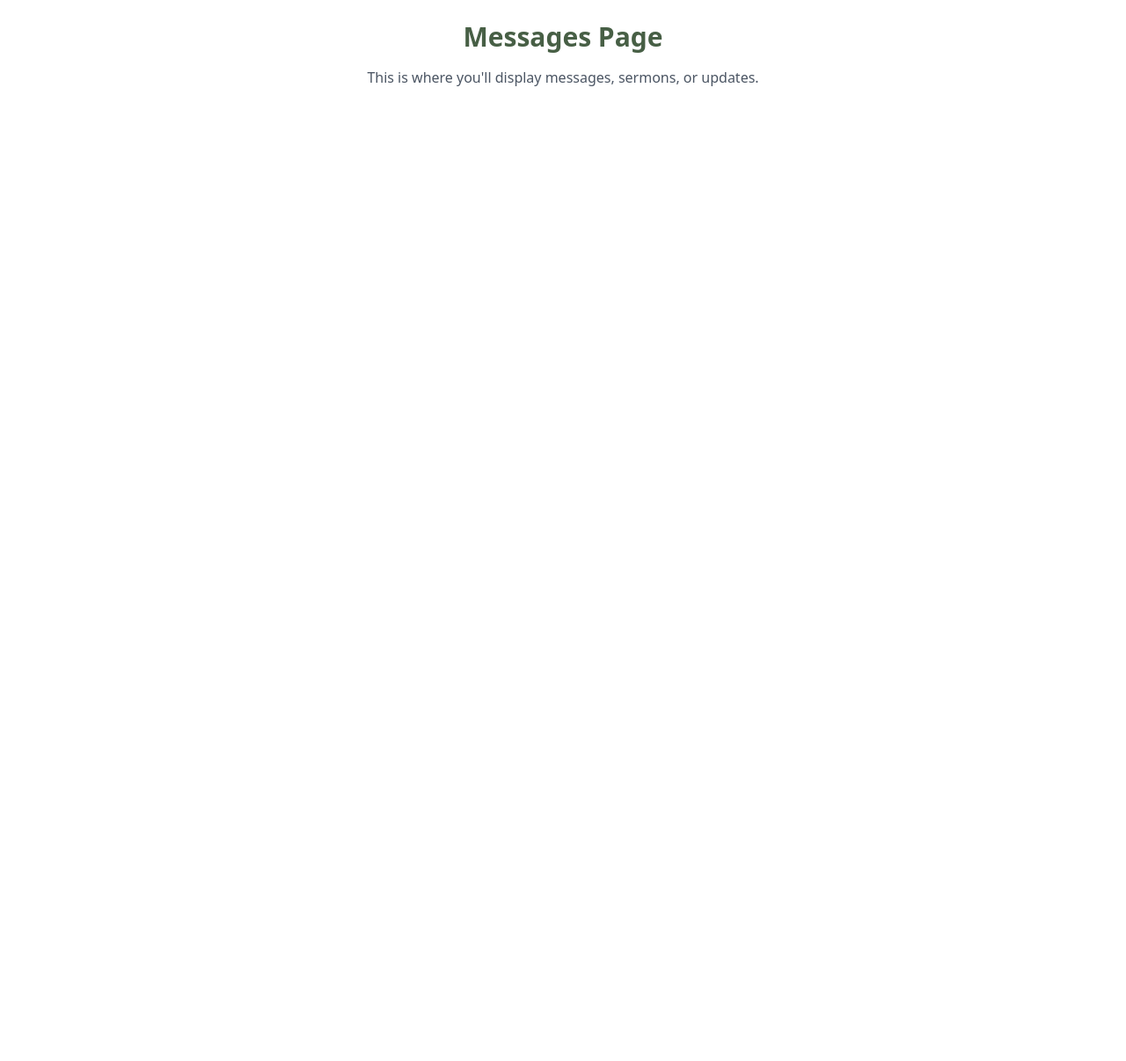
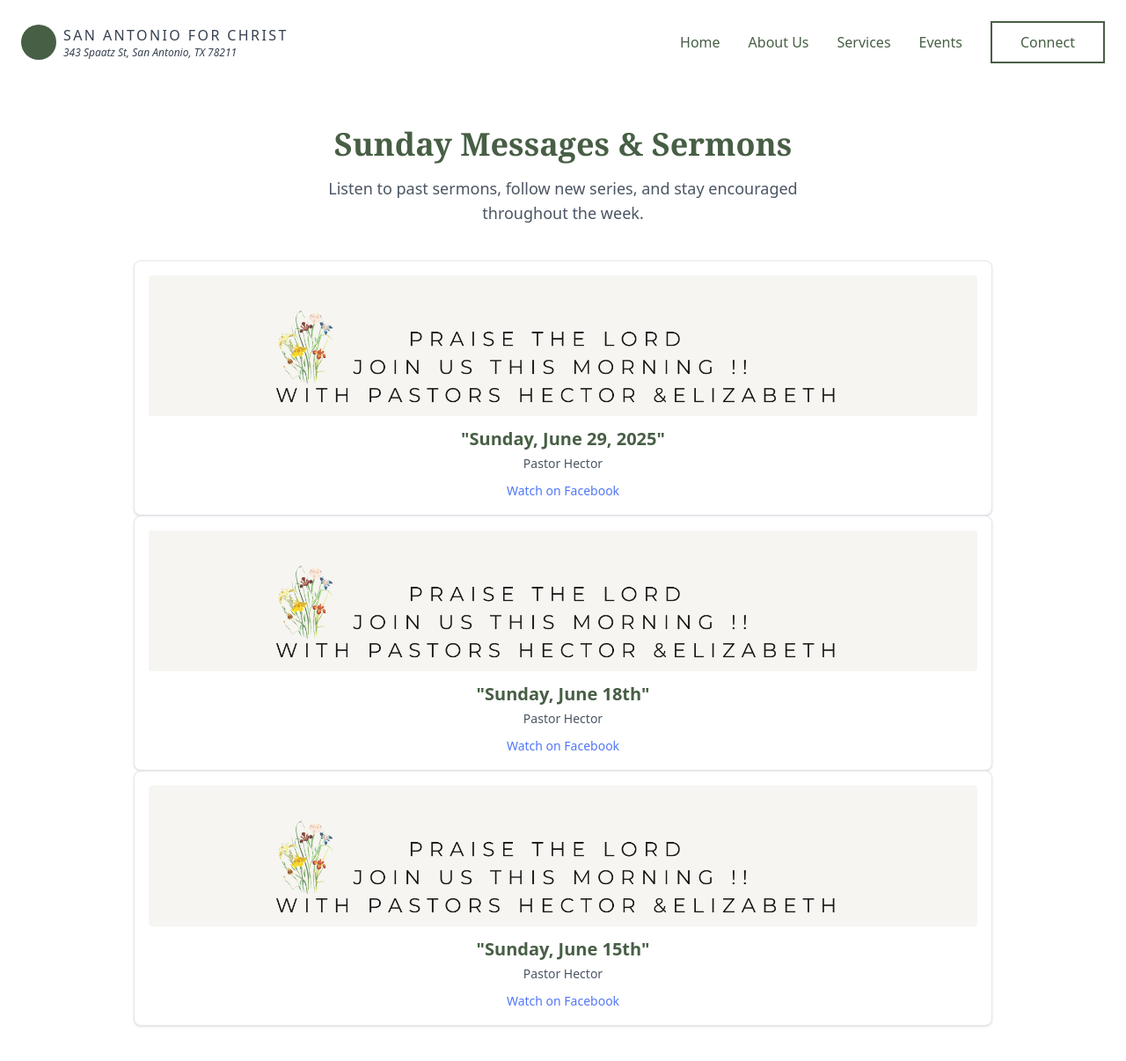
Before and after one commit to lidiads22/San-Antonio-for-christ-church, a Vue app: page /messages in a window 1280 px wide. Shown: the top 1206 px of the page at 88% size. Before the commit the page ends 800 px from the top, so only its background shows below. Built offline with nearby package versions, Linux system fonts and the light colour scheme.

Commit message:
Added new message file

```diff
--- a/src/pages/messages.vue
+++ b/src/pages/messages.vue
@@ -7,12 +7,99 @@ const isOpen = ref(false)
 </script>
 
 <template>
-  <main class="p-6 text-center">
-    <h1 class="text-3xl font-bold text-[#475F45]">Messages Page</h1>
-    <p class="text-gray-600 mt-4">
-      This is where you'll display messages, sermons, or updates.
-    </p>
+  <main>
+    <!-- NAV HEADER -->
+    <header class="relative">
+      <div class="container px-6 py-6 mx-auto lg:flex lg:items-center lg:justify-between">
+        <div class="flex items-center justify-between ">
+          <a class="flex items-center -mx-1" href="#">
+            <!-- Logo -->
+            <svg class="w-8 h-8 mx-1 sm:h-10 sm:w-10" viewBox="0 0 49 49" fill="none" xmlns="http://www.w3.org/2000/svg">
+              <!-- SVG path truncated for brevity -->
+              <circle cx="24.5" cy="24.5" r="24.5" fill="#475F45" />
+            </svg>
 
-    <!-- You can add dynamic content later here -->
+            <div class="mx-1 text-gray-700">
+              <h3 class="uppercase tracking-[0.15em] font-medium">San Antonio For Christ</h3>
+              <p class="text-xs italic">343 Spaatz St, San Antonio, TX 78211</p>
+            </div>
+          </a>
+
+          <!-- Mobile Menu Toggle -->
+          <button class="text-gray-600 lg:hidden" @click="isOpen = !isOpen">
+            <img
+              :src="pastors"
+              alt="Pastors"
+              class="w-10 h-10 rounded-full mx-1 sm:h-12 sm:w-12 object-cover"
+            />
+          </button>
+        </div>
+
+        <!-- Navigation Links -->
+        <div :class="[isOpen ? 'opacity-100' : 'opacity-0 -translate-x-full']"
+             class="absolute lg:static transition-all duration-300 w-full py-12 lg:py-0 left-1/2 lg:opacity-100 lg:translate-x-0 lg:bg-transparent lg:w-auto -translate-x-1/2 top-20 sm:top-24 bg-[#475F45]">
+          <nav class="flex flex-col items-center space-y-8 lg:flex-row lg:space-y-0 lg:-mx-4">
+            <a href="/" class="font-medium text-white lg:text-[#475F45] lg:hover:text-gray-400 lg:mx-4">Home</a>
+            <a href="#" class="font-medium text-white lg:text-[#475F45] lg:hover:text-gray-400 lg:mx-4">About Us</a>
+            <a href="#" class="font-medium text-white lg:text-[#475F45] lg:hover:text-gray-400 lg:mx-4">Services</a>
+            <a href="#" class="font-medium text-white lg:text-[#475F45] lg:hover:text-gray-400 lg:mx-4">Events</a>
+            <a class="px-8 py-2.5 text-white lg:text-[#475F45] lg:hover:bg-[#475F45] lg:hover:text-white duration-300 transition-colors font-medium lg:mx-4 border-2 lg:border-[#475F45] border-white" href="#">Connect</a>
+          </nav>
+        </div>
+      </div>
+    </header>
+
+
+
+    <!-- MESSAGES CONTENT -->
+    <section class="px-6 py-12 mx-auto max-w-5xl text-center">
+      <h1 class="text-4xl font-serif font-bold text-[#475F45] mb-4">Sunday Messages & Sermons</h1>
+      <p class="text-gray-600 text-lg max-w-xl mx-auto mb-10">
+        Listen to past sermons, follow new series, and stay encouraged throughout the week.
+      </p>
+
+<div class="bg-white rounded-lg shadow p-4 border border-gray-200 text-center">
+  <img src="/src/img/praise.png" class="w-full h-40 object-cover rounded mb-3" />
+  <h2 class="text-xl font-semibold text-[#475F45] mb-1">"Sunday, June 29, 2025"</h2>
+  <p class="text-sm text-gray-600 mb-2">Pastor Hector</p>
+  <a
+    href="https://www.facebook.com/watch/?v=2137026813474881"
+    target="_blank"
+    class="text-[#5177f6] font-medium text-sm"
+  >
+    Watch on Facebook
+  </a>
+</div>
+
+<div class="bg-white rounded-lg shadow p-4 border border-gray-200 text-center">
+  <img src="/src/img/praise.png" class="w-full h-40 object-cover rounded mb-3" />
+  <h2 class="text-xl font-semibold text-[#475F45] mb-1">"Sunday, June 18th"</h2>
+  <p class="text-sm text-gray-600 mb-2">Pastor Hector</p>
+  <a
+    href="https://www.facebook.com/watch/?v=743380788067628"
+    target="_blank"
+    class="text-[#5177f6] font-medium text-sm"
+  >
+    Watch on Facebook
+  </a>
+</div>
+
+<div class="bg-white rounded-lg shadow p-4 border border-gray-200 text-center">
+  <img src="/src/img/praise.png" class="w-full h-40 object-cover rounded mb-3" />
+  <h2 class="text-xl font-semibold text-[#475F45] mb-1">"Sunday, June 15th"</h2>
+  <p class="text-sm text-gray-600 mb-2">Pastor Hector</p>
+  <a
+    href="https://www.facebook.com/watch/?v=1083091810333354"
+    target="_blank"
+    class="text-[#5177f6] font-medium text-sm"
+  >
+    Watch on Facebook
+  </a>
+</div>
+
+    </section>
+
+
+
   </main>
 </template>
```
Also changed, not shown: src/img/praise.png (added).
